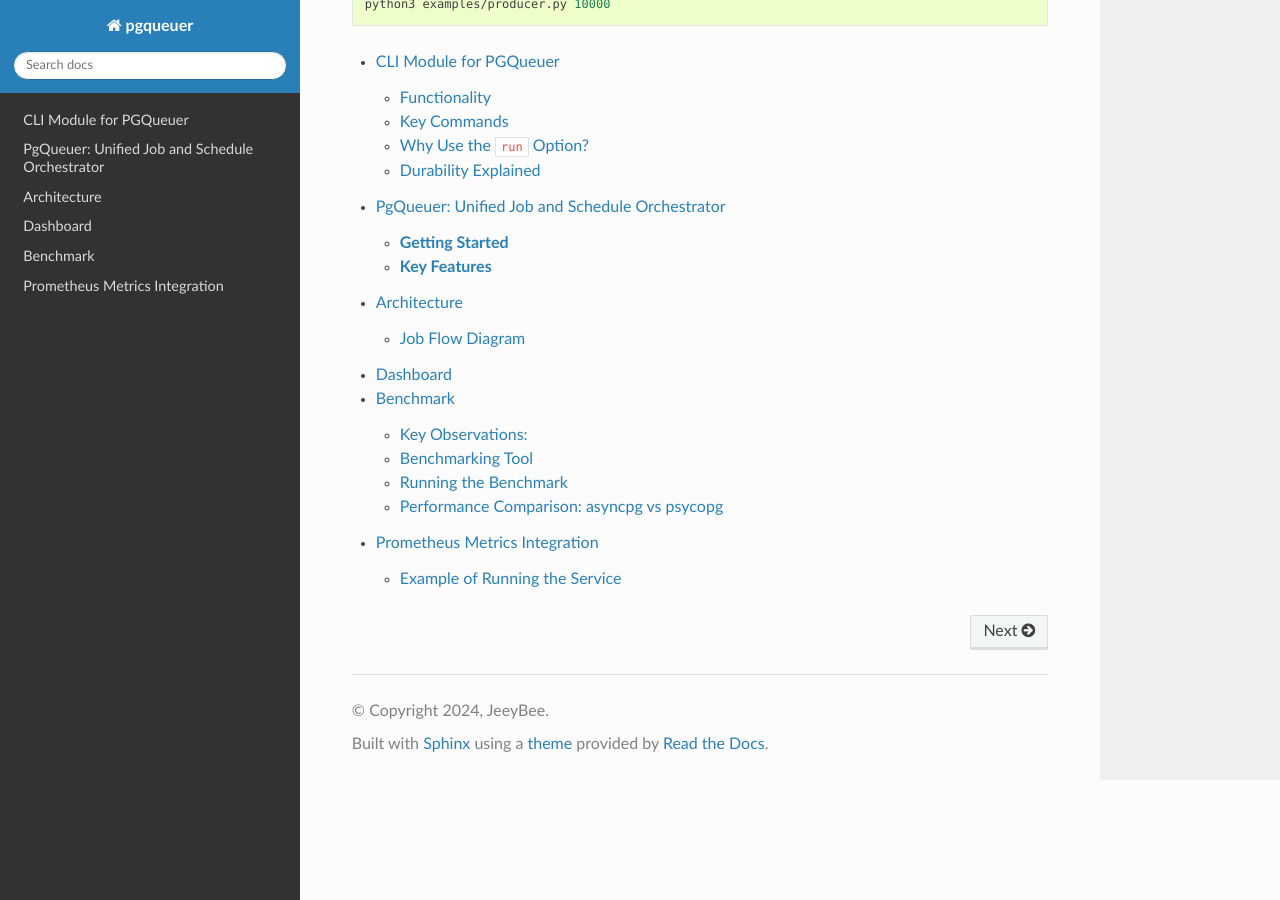
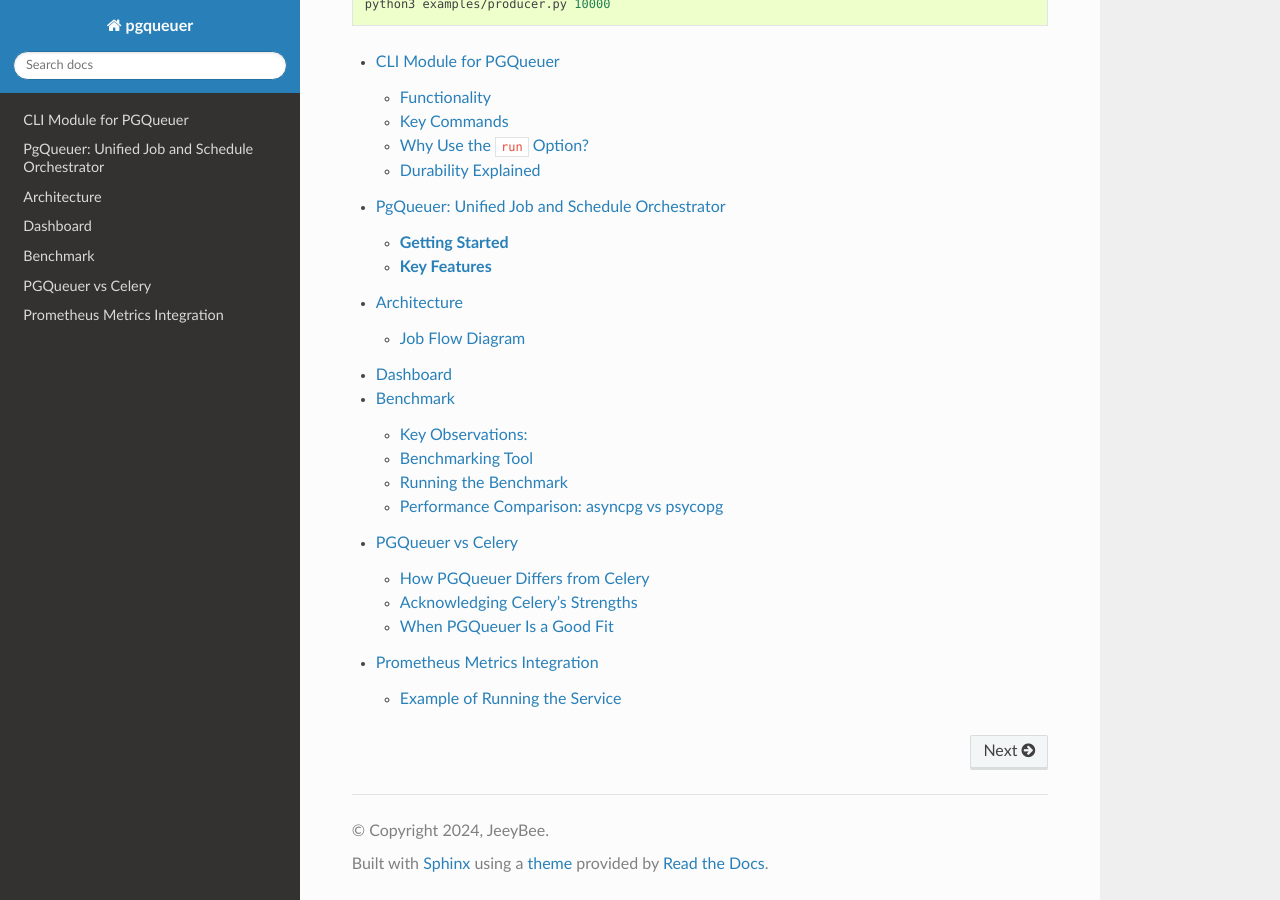
Before and after one commit to janbjorge/pgqueuer, a Sphinx documentation site: the page built from docs/index.rst, in a window 1280 px wide and 900 px high, scrolled down 1655 px. Built offline with Sphinx 7.4.7 and the Read the Docs theme 3.1.0, drawn with Linux system fonts in a browser that asks for light colours; pages that are not in the unit, such as notebooks, are missing from menus; some of the changed lines change nothing that is shown.

Commit message:
docs: expand Celery comparison with more examples

````diff
--- /dev/null
+++ b/docs/celery-comparison.md
@@ -0,0 +1,178 @@
+# PGQueuer vs Celery
+
+PGQueuer aims to be a minimalist alternative to Celery by leveraging PostgreSQL directly. If you're already using PostgreSQL and want fewer moving parts, PGQueuer can often replace Celery plus an external broker. The sections below highlight the main differences and provide side-by-side examples.
+
+## How PGQueuer Differs from Celery
+
+- **PostgreSQL-Native**: PGQueuer integrates straight with PostgreSQL, using features like `LISTEN/NOTIFY` and `FOR UPDATE SKIP LOCKED`. Celery requires an external broker (such as Redis or RabbitMQ), so PGQueuer removes that extra dependency.
+- **Simplified Architecture**: If you want fewer moving pieces, PGQueuer avoids the overhead of running additional services.
+- **Recurring Task Scheduling**: PGQueuer has built-in cron-like scheduling. With Celery you typically run `celery-beat` or a separate scheduler.
+- **Lightweight Design**: PGQueuer focuses on minimalism, making it easy to integrate into existing projects without bringing in a larger framework.
+
+### Example: Running a Worker
+
+A minimal Celery setup needs a broker and a worker process:
+
+```python
+# celery_app.py
+from celery import Celery
+
+celery_app = Celery("tasks", broker="redis://localhost:6379/0")
+
+@celery_app.task
+def add(x, y):
+    return x + y
+```
+
+```bash
+celery -A celery_app worker -l info
+```
+
+With PGQueuer you connect directly to PostgreSQL and run a single process:
+
+```python
+# pgqueuer_app.py
+import asyncpg
+from pgqueuer import PgQueuer
+from pgqueuer.db import AsyncpgDriver
+from pgqueuer.models import Job
+
+async def create_pgq():
+    conn = await asyncpg.connect()
+    driver = AsyncpgDriver(conn)
+    pgq = PgQueuer(driver)
+
+    @pgq.entrypoint("add")
+    async def add(job: Job):
+        x, y = job.payload
+        return x + y
+
+    return pgq
+```
+
+```bash
+pgq run pgqueuer_app:create_pgq
+```
+
+### Example: Enqueuing a Task
+
+Once the worker is running you can dispatch tasks. Celery exposes a
+`delay()` helper that sends the task to the broker and returns a
+`AsyncResult` instance:
+
+```python
+# enqueue_celery.py
+from celery_app import add
+
+result = add.delay(2, 3)
+print(result.id)
+```
+
+With PGQueuer you enqueue jobs directly into PostgreSQL. The `Queries`
+interface returns the job ID that can later be tracked:
+
+```python
+# enqueue_pgq.py
+import asyncpg
+from pgqueuer.queries import Queries
+
+async def main() -> None:
+    conn = await asyncpg.connect()
+    job_id = await Queries(conn).enqueue("add", [2, 3])
+    print(job_id)
+```
+
+
+### Example: Scheduling a Recurring Task
+
+Celery typically relies on the `celery-beat` service for recurring jobs:
+
+```python
+# celery_scheduled.py
+from celery import Celery
+from celery.schedules import crontab
+
+app = Celery("tasks", broker="redis://localhost:6379/0")
+
+@app.task
+def cleanup():
+    print("Cleaning up...")
+
+app.conf.beat_schedule = {
+    "cleanup-every-hour": {
+        "task": "cleanup",
+        "schedule": crontab(minute=0, hour="*"),
+    }
+}
+```
+
+```bash
+celery -A celery_scheduled worker -B -l info
+```
+
+PGQueuer has the scheduler built in:
+
+```python
+# pgqueuer_scheduled.py
+import asyncpg
+from pgqueuer import PgQueuer
+from pgqueuer.db import AsyncpgDriver
+from pgqueuer.models import Schedule
+
+async def create_pgq():
+    conn = await asyncpg.connect()
+    driver = AsyncpgDriver(conn)
+    pgq = PgQueuer(driver)
+
+    @pgq.schedule("cleanup", "0 * * * *")
+    async def cleanup(schedule: Schedule):
+        print("Cleaning up...")
+
+    return pgq
+```
+
+```bash
+pgq run pgqueuer_scheduled:create_pgq
+```
+
+### Example: Waiting for Job Completion
+
+Celery provides an `AsyncResult` instance that allows you to wait for a
+task to finish and fetch the return value:
+
+```python
+result = add.delay(2, 3)
+print(result.get())
+```
+
+With PGQueuer you can achieve similar behavior using the
+`CompletionWatcher` helper:
+
+```python
+import asyncpg
+from pgqueuer import PgQueuer
+from pgqueuer.db import AsyncpgDriver
+from pgqueuer.completion import CompletionWatcher
+
+async def wait_for_job() -> None:
+    conn = await asyncpg.connect()
+    driver = AsyncpgDriver(conn)
+    pgq = PgQueuer(driver)
+
+    job_id = await pgq.queries.enqueue("add", [2, 3])
+    async with CompletionWatcher(driver) as watcher:
+        status = await watcher.wait_for(job_id)
+        print(status)
+```
+
+## Acknowledging Celery's Strengths
+
+Celery is a mature project with a long history. It offers advanced features such as complex retry policies, task chaining, and integrations outside the Python ecosystem. For very large scale or highly complex workflows, Celery may offer better performance and flexibility.
+
+## When PGQueuer Is a Good Fit
+
+- **You're Already Using PostgreSQL**: PGQueuer works directly with your existing database without an external broker.
+- **You Value Stack Simplicity**: Reducing dependencies can make operations easier.
+- **Lightweight Recurring Jobs**: PGQueuer's built‑in scheduler handles cron-style tasks without extra tools.
+
+If your workflow prioritizes simplicity and you're already committed to PostgreSQL, PGQueuer can be a great choice. For more complex systems, Celery's broader feature set might still be the best option.
--- a/docs/index.rst
+++ b/docs/index.rst
@@ -65,4 +65,5 @@
    dashboard
    development
    benchmark
+   celery-comparison
    prometheus-metrics-service
````
